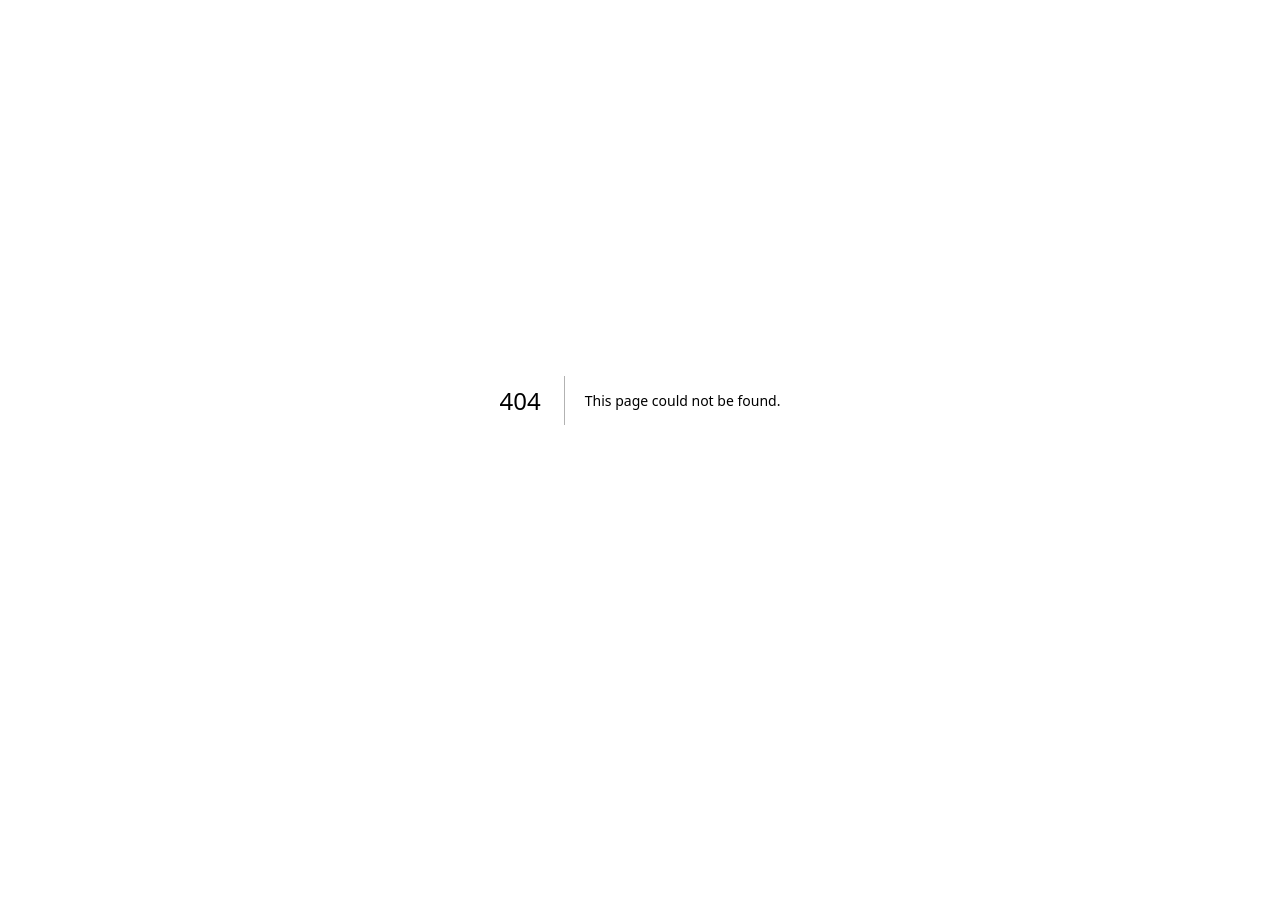
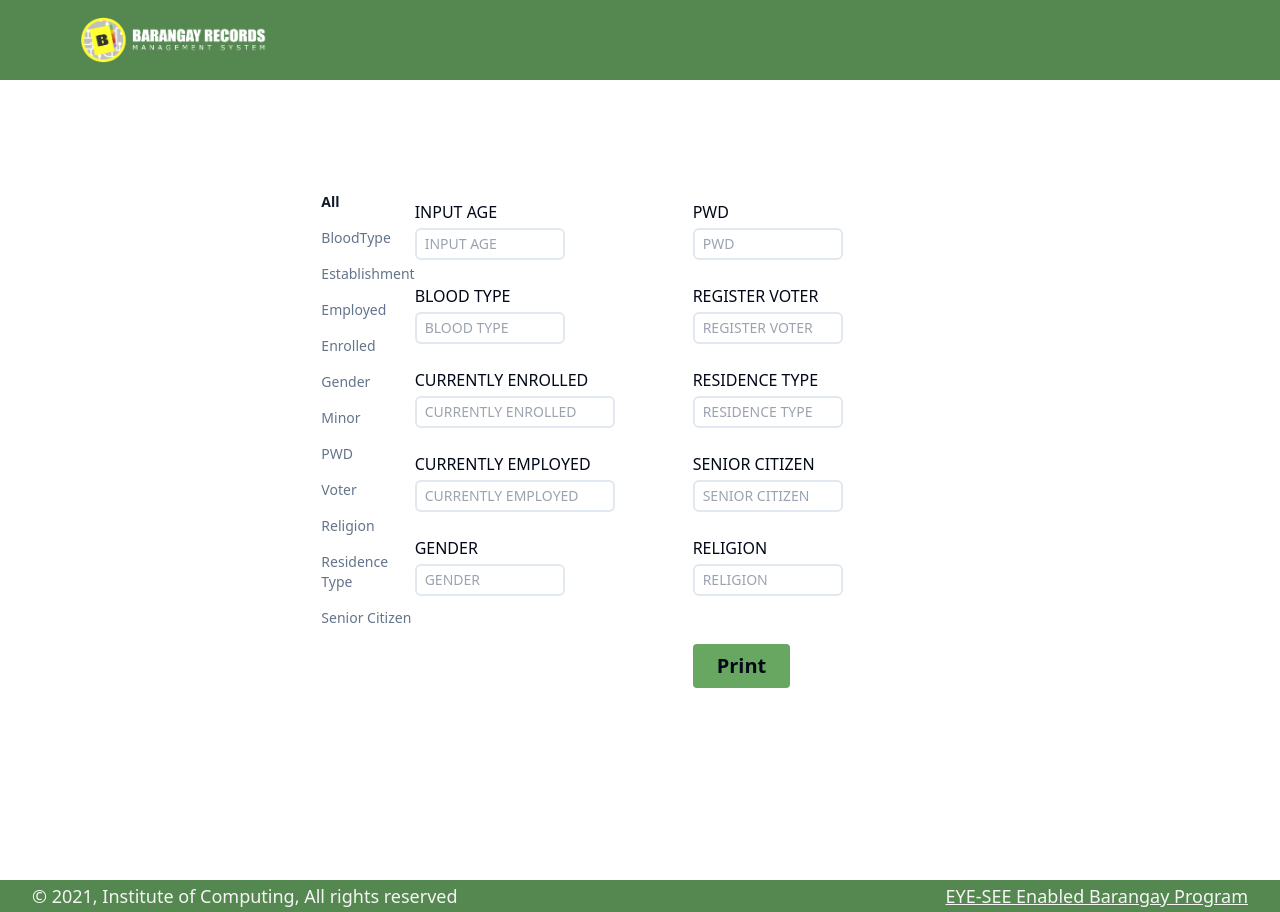
Before and after one commit to ZaitonZz/brms, a Next.js app: page /staff/reports in a window 1280 px wide. Before the commit this address had no page. Before the commit the page ends 800 px from the top, so only its background shows below. Built offline with nearby package versions, Linux system fonts and the light colour scheme.

Commit message:
added staff reports

```diff
--- a/app/citizen/complaints/page.tsx
+++ b/app/citizen/complaints/page.tsx
@@ -17,7 +17,7 @@ function Complaint() {
                 </div>
 
 
-            <div className='mr-60'>
+            <div className='mr-230'>
                     <h1 className='text-4xl font-bold mb-12 bg-[#68a762] text-center inline-block py-2 px-4 rounded'>Complaints</h1>
                     <div className='mt-[-20px]'>
                         <input placeholder="Search 10 Recent Complaints" type="text" id="search" name="search" className="w-[500px] px-2 py-1 border-2 rounded-md mt-1 focus:outline-none focus:border-[#68a762]" />
--- /dev/null
+++ b/app/staff/reports/page.tsx
@@ -0,0 +1,101 @@
+import NavBar from '@/app/components/navbar';
+import Footer from '@/app/components/footer';
+import React from 'react'
+import Link from 'next/link';
+
+function Report() {
+  return (
+
+    <div>
+        <NavBar/>
+      <div style={{ display: 'flex', justifyContent: 'center', height: '100vh'}}>
+        <div className="mx-auto  gap-1 mt-28 ml-[380px] pb-10">
+          <nav className="grid gap-4 text-sm text-muted-foreground" x-chunk="dashboard-04-chunk-0">
+            <Link href="#" className="font-semibold text-primary">All </Link>
+            <Link href="#">BloodType</Link>
+            <Link href="#">Establishment</Link>
+            <Link href="#">Employed</Link>
+            <Link href="#">Enrolled</Link>
+            <Link href="#">Gender</Link>
+            <Link href="#">Minor</Link>
+            <Link href="#">PWD</Link>
+            <Link href="#">Voter</Link>
+            <Link href="#">Religion</Link>
+            <Link href="#">Residence Type</Link>
+            <Link href="#">Senior Citizen</Link>
+          </nav>
+        </div>
+
+
+        <div className='mr-16'>
+
+                <div className='mt-[120px] mb-6 mr-16'>
+                    <h4>INPUT AGE</h4>
+                    <input placeholder="INPUT AGE" type="text" id="search" name="search" className=" text-sm w-[150px] px-2 py-1 border-2 rounded-md mt-1 focus:outline-none focus:border-[#68a762]" />
+                </div>
+
+                <div className='mb-6'>
+                    <h4>BLOOD TYPE</h4>
+                    <input placeholder="BLOOD TYPE" type="text" id="search" name="search" className="text-sm w-[150px] px-2 py-1 border-2 rounded-md mt-1 focus:outline-none focus:border-[#68a762]" />
+                </div>
+
+                <div className='mb-6'>
+                    <h4>CURRENTLY ENROLLED</h4>
+                    <input placeholder="CURRENTLY ENROLLED" type="text" id="search" name="search" className="text-sm w-[200px] px-2 py-1 border-2 rounded-md mt-1 focus:outline-none focus:border-[#68a762]" />
+                </div>
+
+                <div className='mb-6'>
+                    <h4>CURRENTLY EMPLOYED</h4>
+                    <input placeholder="CURRENTLY EMPLOYED" type="text" id="search" name="search" className="text-sm w-[200px] px-2 py-1 border-2 rounded-md mt-1 focus:outline-none focus:border-[#68a762]" />
+                </div>
+
+                <div className='mb-4'>
+                    <h4>GENDER</h4>
+                    <input placeholder="GENDER" type="text" id="search" name="search" className="text-sm w-[150px] px-2 py-1 border-2 rounded-md mt-1 focus:outline-none focus:border-[#68a762]" />
+                </div>
+          </div>
+
+
+          <div className='mt-[120px] mr-28'>
+            <div className='pr-96'>
+                 <div className='mb-6'>
+                    <h4>PWD</h4>
+                    <input placeholder="PWD" type="text" id="search" name="search" className="text-sm w-[150px] px-2 py-1 border-2 rounded-md mt-1 focus:outline-none focus:border-[#68a762]" />
+                   </div>
+
+                <div className='mb-6'>
+                    <h4>REGISTER VOTER</h4>
+                    <input placeholder="REGISTER VOTER" type="text" id="search" name="search" className="text-sm w-[150px] px-2 py-1 border-2 rounded-md mt-1 focus:outline-none focus:border-[#68a762]" />
+                </div>
+
+                <div className='mb-6'>
+                    <h4>RESIDENCE TYPE</h4>
+                    <input placeholder="RESIDENCE TYPE" type="text" id="search" name="search" className="text-sm w-[150px] px-2 py-1 border-2 rounded-md mt-1 focus:outline-none focus:border-[#68a762]" />
+                </div>
+
+                <div className='mb-6'>
+                    <h4>SENIOR CITIZEN</h4>
+                    <input placeholder="SENIOR CITIZEN" type="text" id="search" name="search" className="text-sm w-[150px] px-2 py-1 border-2 rounded-md mt-1 focus:outline-none focus:border-[#68a762]" />
+                </div>
+
+                <div className='mb-6'>
+                    <h4>RELIGION</h4>
+                    <input placeholder="RELIGION" type="text" id="search" name="search" className="text-sm w-[150px] px-2 py-1 border-2 rounded-md mt-1 focus:outline-none focus:border-[#68a762]" />
+                </div>
+
+                <div className=' pt-6'>
+                  <a href='#' className='text-xl font-bold mb-12 bg-[#68a762] text-center inline-block py-2 px-6 rounded'>Print</a>
+                </div>
+              </div>
+            </div>
+
+
+
+      </div>
+
+        <Footer/>
+    </div>
+  )
+}
+
+export default Report
```
